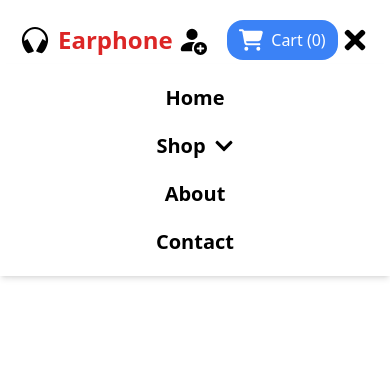
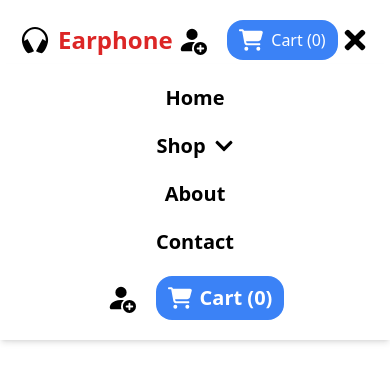
Before and after one commit to themanojking/headphones, a React (Create React App) app: page /cart in a window 390 px wide. Both pictures are taken after a click on the button 355 px from the left and 40 px from the top of the page. Shown: the top 382 px of the page. Built offline with nearby package versions, Linux system fonts and the light colour scheme.

Commit message:
i set mobile devices

```diff
--- a/src/Components/Navbar.js
+++ b/src/Components/Navbar.js
@@ -12,8 +12,8 @@ import {
   FaChevronUp,
 } from "react-icons/fa";
 import { IoHeadsetSharp } from "react-icons/io5";
-import {  useSelector } from "react-redux";
-import {FaCartShopping } from 'react-icons/fa6'
+import { useSelector } from "react-redux";
+import { FaCartShopping } from "react-icons/fa6";
 
 import { BsPersonFillAdd } from "react-icons/bs";
 
@@ -21,8 +21,6 @@ function Nav() {
   const [isOpen, setIsOpen] = useState(false);
   const [isDropdownOpen, setIsDropdownOpen] = useState(false);
   const cartproducts = useSelector((state) => state.cart);
-
-
 
   const ScrollToTop = () => {
     window.scrollTo(0, 0);
@@ -110,12 +108,12 @@ function Nav() {
           <Link to="/signup">
             <BsPersonFillAdd className="flex items-center text-3xl" />
           </Link>
-          <Link to='/cart'>
-          <div className='flex items-center gap-2 px-3 py-2 bg-blue-500 text-white rounded-2xl'>
-            <FaCartShopping className='text-2xl' />
-            <span>Cart ({cartproducts.length})</span>
-          </div>
-        </Link>
+          <Link to="/cart">
+            <div className="flex items-center gap-2 px-3 py-2 bg-blue-500 text-white rounded-2xl">
+              <FaCartShopping className="text-2xl" />
+              <span>Cart ({cartproducts.length})</span>
+            </div>
+          </Link>
         </div>
 
         <button
@@ -192,12 +190,17 @@ function Nav() {
           <Link to="/contact" onClick={() => setIsOpen(false)}>
             Contact
           </Link>
-          {/* <Link to="/signup"><BsPersonFillAdd  className='flex items-center text-3xl'/></Link>
-          <Link to='/cart' onClick={() => setIsOpen(false)}>
-            <button className='px-3 py-2 text-white bg-red-600 rounded-lg hover:bg-black'>
-              Cart ({cartproducts.length})
-            </button>
-          </Link> */}
+          <div className="flex items-center gap-5">
+            <Link to="/signup">
+              <BsPersonFillAdd className="flex items-center text-3xl" />
+            </Link>
+            <Link to="/cart">
+              <div className="flex items-center gap-2 px-3 py-2 bg-blue-500 text-white rounded-2xl">
+                <FaCartShopping className="text-2xl" />
+                <span>Cart ({cartproducts.length})</span>
+              </div>
+            </Link>
+          </div>
         </div>
       )}
     </div>
```
